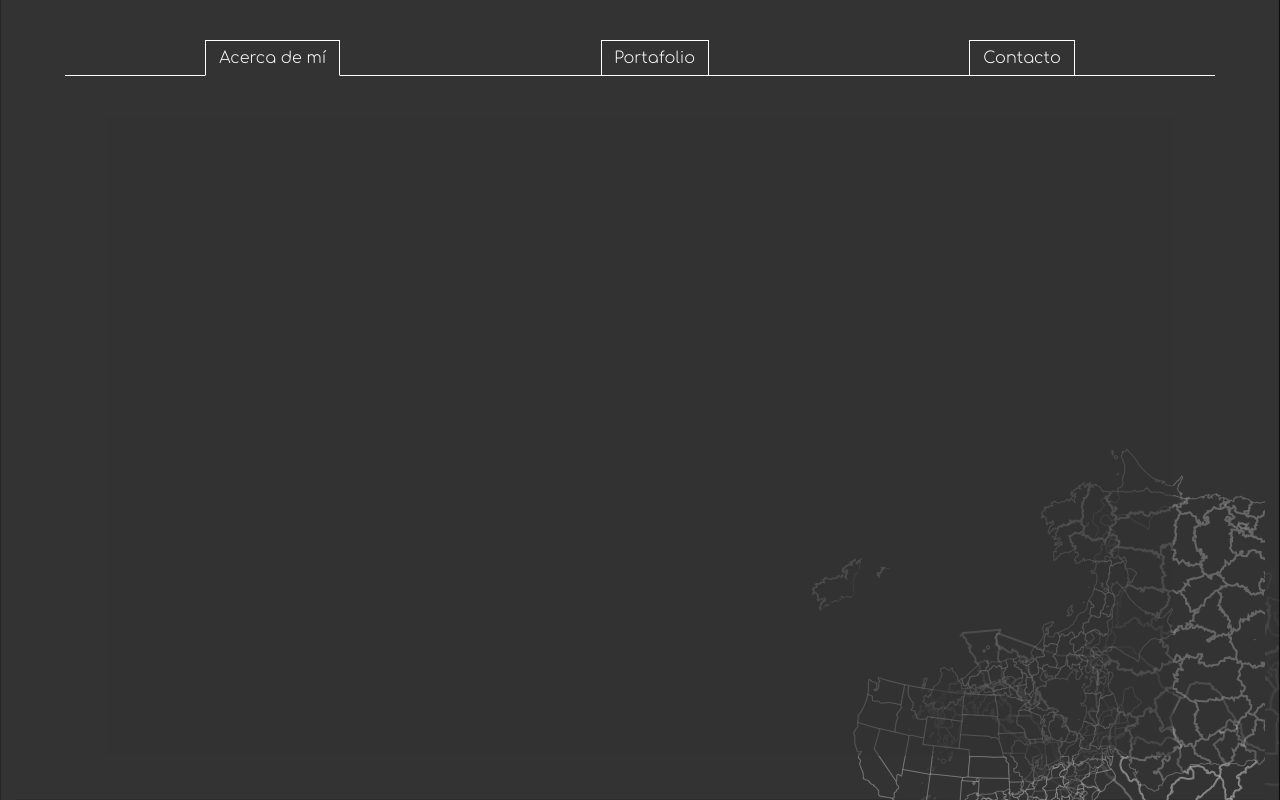
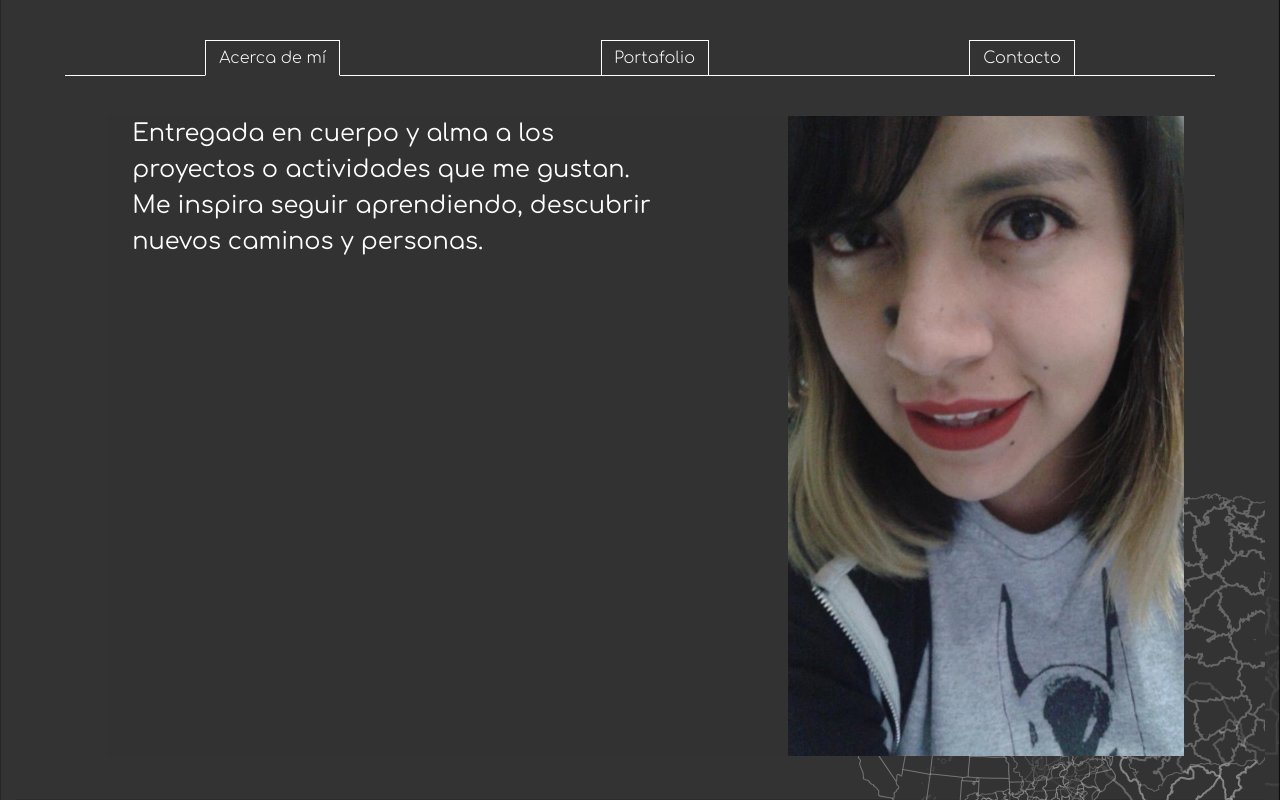
Before and after one commit to Samahara/portafolio, a plain HTML site: page index.html in a window 1280 px wide. Both pictures are taken after a click on the button "Entrar". Drawn offline with Linux system fonts and the light colour scheme.

Commit message:
portafolio sobre mi

```diff
--- a/css/main.css
+++ b/css/main.css
@@ -102,7 +102,7 @@
 }
 
 #portafolio > div {
-    margin-left: 2vw;
+  margin-left: 2vw;
 }
 
 #portafolio > div > div > a {
@@ -115,6 +115,27 @@
 #splashview {
   background-color: #333333;
   height: 100vh;
+}
+
+#sobre_mi {
+  color: white;
+  font-family: Comfortaa-Regular;
+  font-size: 1.5em;
+}
+
+#sobre_mi > div {
+  line-height: 1.5em;
+  margin-left: 2vw;
+  height: 60vh;
+}
+
+#sobre_mi > div > p {
+  margin-top: 20vh;
+}
+
+#sobre_mi > div > div > img {
+  height: 80vh;
+  margin-left: 10vw;
 }
 
 .bbvaplanon {
--- a/index.html
+++ b/index.html
@@ -46,7 +46,16 @@
           </div>
           <div id="content" class="offset-md-1 col-md-10">
             <div id="sobre_mi" class="col-md-12">
-
+              <div class="row">
+                <div class="col-md-6 align-middle">
+                  <p class="">
+                    Entregada en cuerpo y alma a los proyectos o actividades que me gustan. Me inspira seguir aprendiendo, descubrir nuevos caminos y personas.
+                  </p>
+                </div>
+                <div class="col-md-6">
+                  <img class="img-fluid" src="assets/images/Samaharaferher.png" alt="Samahara">
+                </div>
+              </div>
             </div>
             <div id="portafolio" class="col-md-12">
               <div class="row">
@@ -113,6 +122,7 @@
                   <i class="fas fa-code"></i>
                   <i class="fab fa-github"></i>
                   <i class="fas fa-mobile-alt"></i>
+                  <i class="far fa-file"></i>
                 </div>
                 <div class="col-md-11">
                   <a>samaharafernandez@gmail.com</a>
@@ -120,6 +130,7 @@
                   <a class="link" href="https://app.talento.laboratoria.la/" target="_blank">CDMX / UX Designer / Samahara Fernández</a>
                   <a class="link" href="https://github.com/Samahara" target="_blank">Samahara</a>
                   <a>(55) 83954268 </a>
+                  <a class="link" href="https://drive.google.com/file/d/1AN0Zq44L0-V8gQfxFVTlnJB1G1zLXIDb/view?usp=sharing">Resumen Samahara</a>
                 </div>
               </div>
             </div>
```
Also changed, not shown: assets/images/Samaharaferher.png (added).
